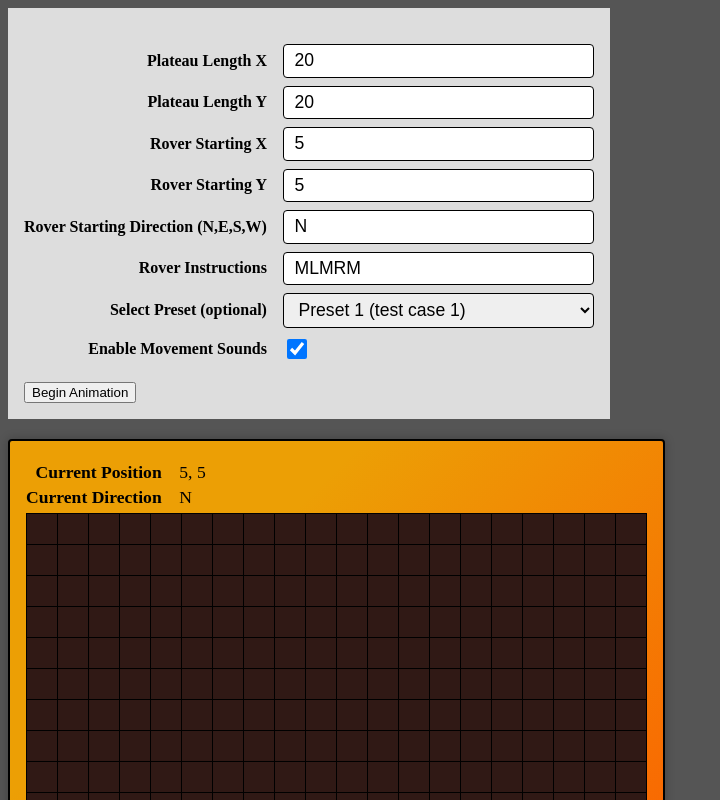
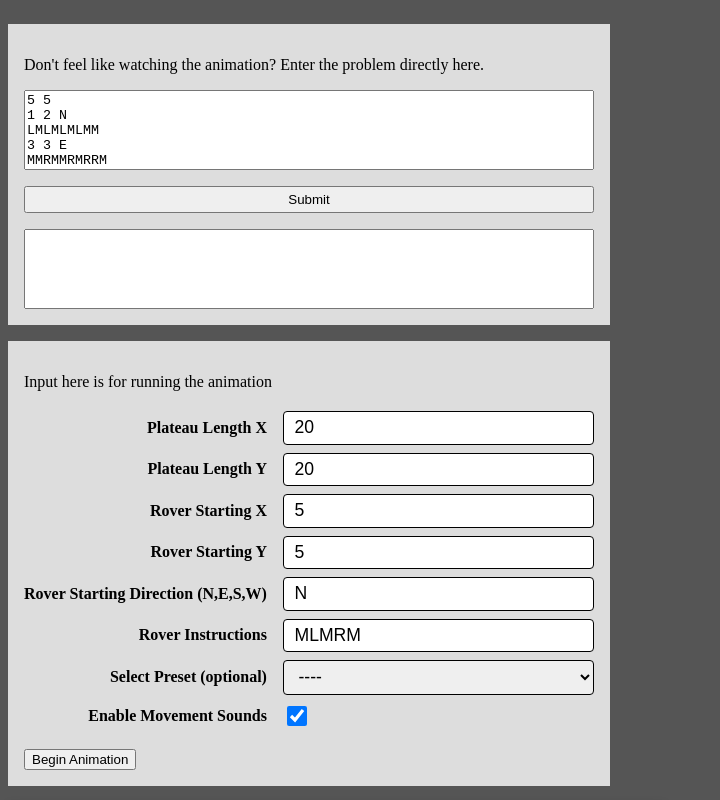
Before and after one commit to AlyxMoon/code-challenge-mars-rover, an Angular app: page / in a window 1280 px wide. Shown: the top 800 px of the page, without its empty margins (0-720 px from the left). Built offline with nearby package versions, Linux system fonts and the light colour scheme; what src would draw is missing.

Commit message:
add input area to put solve a problem directly without animation

```diff
--- a/src/app/app.component.html
+++ b/src/app/app.component.html
@@ -1,5 +1,8 @@
 
 <main class="content" role="main">
+  <div class="col-1">
+    <RoverProblemEntry></RoverProblemEntry>
+
     <RoverInputForm
       [animating]="animating"
       [(width)]="width"
@@ -11,6 +14,7 @@
       [(enableMovementSounds)]="enableMovementSounds"
       (begin)="begin()"
     ></RoverInputForm>
+  </div>
 
   <RoverGrid
     [width]="width"
--- a/src/app/app.component.scss
+++ b/src/app/app.component.scss
@@ -5,3 +5,8 @@ main {
   align-items: flex-start;
   gap: 20px 50px;
 }
+
+.col-1 {
+  display: flex;
+  flex-direction: column;
+}
--- a/src/app/app.module.ts
+++ b/src/app/app.module.ts
@@ -4,12 +4,14 @@ import { BrowserModule } from '@angular/platform-browser'
 import { AppComponent } from './app.component'
 import { RoverGridComponent } from './components/RoverGrid/RoverGrid.component'
 import { RoverInputFormComponent } from './components/RoverInputForm/RoverInputForm.component'
+import { RoverProblemEntryComponent } from './components/RoverProblemEntry/RoverProblemEntry.component'
 
 @NgModule({
   declarations: [
     AppComponent,
     RoverGridComponent,
     RoverInputFormComponent,
+    RoverProblemEntryComponent,
   ],
   imports: [
     BrowserModule,
--- a/src/app/components/RoverInputForm/RoverInputForm.component.html
+++ b/src/app/components/RoverInputForm/RoverInputForm.component.html
@@ -1,3 +1,5 @@
+<p>Input here is for running the animation</p>
+
 <form (submit)="$event.preventDefault()">
   <label for="form-input-plateau-x">Plateau Length X</label>
   <input
--- a/src/app/components/RoverInputForm/RoverInputForm.component.ts
+++ b/src/app/components/RoverInputForm/RoverInputForm.component.ts
@@ -13,7 +13,7 @@ export class RoverInputFormComponent {
   @Input() roverStartingY = 0
   @Input() roverStartingD = 'N'
   @Input() roverInstructions = 'MLMRM'
-  @Input() selectedPreset = 1
+  @Input() selectedPreset = 0
   @Input() enableMovementSounds = true
 
   @Output() widthChange: EventEmitter<number> = new EventEmitter<number>()
--- /dev/null
+++ b/src/app/components/RoverProblemEntry/RoverProblemEntry.component.html
@@ -0,0 +1,9 @@
+<p>Don't feel like watching the animation? Enter the problem directly here.</p>
+
+<form (submit)="$event.preventDefault()">
+  <textarea cols="10" [value]="userInput" (change)="onChange($event)"></textarea>
+
+  <button (click)="solve()">Submit</button>
+
+  <textarea [value]="solutionOutput" readonly></textarea>
+</form>
--- /dev/null
+++ b/src/app/components/RoverProblemEntry/RoverProblemEntry.component.scss
@@ -0,0 +1,20 @@
+:host {
+  background-color: #DDD;
+  margin: 1rem 0;
+  padding: 1rem;
+}
+
+form {
+  display: flex;
+  flex-direction: column;
+  gap: 1rem;
+
+  textarea {
+    resize: none;
+    height: 6em;
+  }
+
+  button {
+    padding: 0.3em 0;
+  }
+}
--- /dev/null
+++ b/src/app/components/RoverProblemEntry/RoverProblemEntry.component.ts
@@ -0,0 +1,45 @@
+import { Component, ElementRef, ViewChild } from '@angular/core'
+import { Rover, RoverDirection } from 'src/typings'
+
+import parseInputData from '../../utils/parseInputData'
+import navigateRover from '../../utils/navigateRover'
+
+@Component({
+  selector: 'RoverProblemEntry',
+  templateUrl: './RoverProblemEntry.component.html',
+  styleUrls: ['./RoverProblemEntry.component.scss'],
+})
+export class RoverProblemEntryComponent {
+  userInput = '5 5\n1 2 N\nLMLMLMLMM\n3 3 E\nMMRMMRMRRM'
+  solutionOutput = ''
+
+  onChange (event: Event): void {
+    this.userInput = (<HTMLInputElement>event.target).value
+  }
+
+  solve (): void {
+    try {
+      const parsed = parseInputData(this.userInput)
+      const options = {
+        width: parsed.width,
+        height: parsed.height,
+        allowGoingOffMap: false,
+      }
+
+      const solutionsForRovers: string[] = []
+
+      for (const rover of parsed.rovers) {
+        const solution = navigateRover(rover, options)
+        const { x, y, d } = solution.position
+        solutionsForRovers.push(`${x} ${y} ${d}`)
+      }
+
+      this.solutionOutput = solutionsForRovers.join('\n')
+    } catch (err) {
+      const error = err as Error
+
+      alert(`Input invalid: ${error.message}`)
+    }
+
+  }
+}
```
Lines whose indentation alone changed are shown as unchanged.
